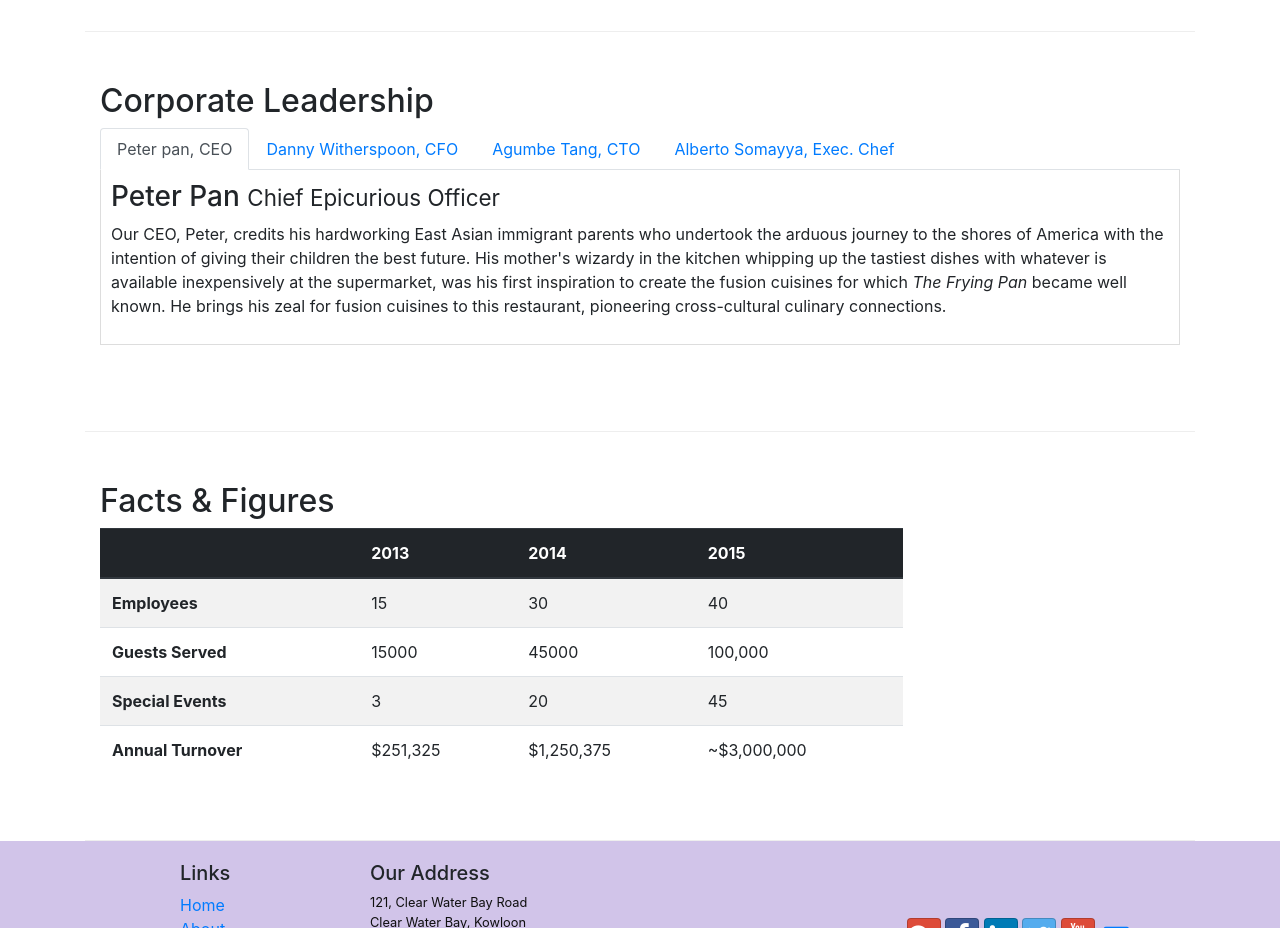
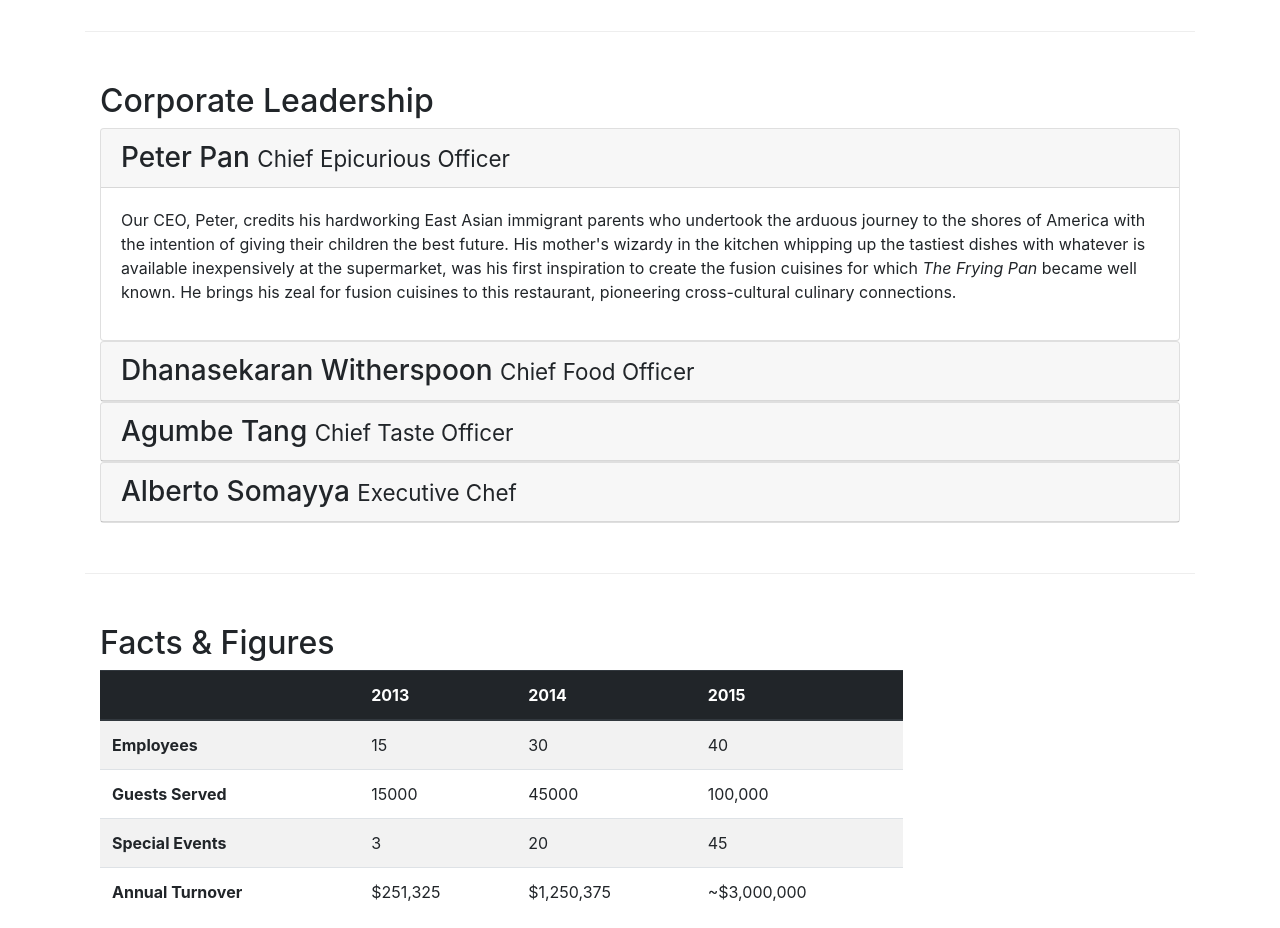
Before and after one commit to darwesh96/Confusion, a website: page aboutus.html in a window 1280 px wide. Shown: the part 940-1868 px from the top of the page. Drawn offline with nearby package versions, Linux system fonts and the light colour scheme.

Commit message:
accordion

```diff
--- a/aboutus.html
+++ b/aboutus.html
@@ -106,49 +106,68 @@
             <div class="col-12 col-sm-12">
                 <h2>Corporate Leadership</h2>
 
+                <div id="accordion">
 
-                <ul class="nav nav-tabs">
-                    <li class="nav-item">
-                        <a href="#peter" role="tab" data-toggle="tab" class="nav-link active">Peter pan, CEO</a>
-                    </li>
-                    <li class="nav-item">
-                      <a class="nav-link" href="#danny" role="tab"
-                        data-toggle="tab">Danny Witherspoon, CFO</a>
-                    </li>
-                    <li class="nav-item">
-                      <a class="nav-link" href="#agumbe"role="tab"
-                        data-toggle="tab">Agumbe Tang, CTO</a>
-                    </li>
-                    <li class="nav-item">
-                      <a class="nav-link" href="#alberto" role="tab"
-                        data-toggle="tab">Alberto Somayya, Exec. Chef</a>
-                    </li>
-                </ul>
-
-                <div class="tab-content">
-                  <div class="tab-pane fade show active" role="tabpanel" id="peter">
-                    <h3>Peter Pan <small>Chief Epicurious Officer</small></h3>
-                    <p class="d-none d-sm-block">Our CEO, Peter, credits his hardworking East Asian immigrant parents who undertook the arduous journey to the shores of America with the intention of giving their children the best future. His mother's wizardy in the kitchen whipping up the tastiest dishes with whatever is available inexpensively at the supermarket, was his first inspiration to create the fusion cuisines for which <em>The Frying Pan</em> became well known. He brings his zeal for fusion cuisines to this restaurant, pioneering cross-cultural culinary connections.</p>
+                  <div class="card">
+                    <div class="card-header" role="tab" id="peterhead">
+                      <h3 class="mb-0">
+                         <a data-toggle="collapse" data-target="#peter">
+                           Peter Pan <small>Chief Epicurious Officer</small>
+                         </a>
+                     </h3>
+                    </div>
+                    <div class="collapse show" id="peter" data-parent="#accordion">
+                      <div class="card-body">
+                        <p class="d-none d-sm-block">Our CEO, Peter, credits his hardworking East Asian immigrant parents who undertook the arduous journey to the shores of America with the intention of giving their children the best future. His mother's wizardy in the kitchen whipping up the tastiest dishes with whatever is available inexpensively at the supermarket, was his first inspiration to create the fusion cuisines for which <em>The Frying Pan</em> became well known. He brings his zeal for fusion cuisines to this restaurant, pioneering cross-cultural culinary connections.</p>
+                      </div>
+                      </div>
                   </div>
 
+                    <div class="card">
+                      <div class="card-header" role="tab" id="dannyhead">
+                        <h3 class="mb-0">
+                          <a data-toggle="collapse" data-target="#danny">
+                            Dhanasekaran Witherspoon <small>Chief Food Officer</small>
+                          </a>
+                        </h3>
+                      </div>
+                      <div class="collapse" id="danny" data-parent="#accordion">
+                        <div class="card-body">
+                          <p class="d-none d-sm-block">Our CFO, Danny, as he is affectionately referred to by his colleagues, comes from a long established family tradition in farming and produce. His experiences growing up on a farm in the Australian outback gave him great appreciation for varieties of food sources. As he puts it in his own words, <em>Everything that runs, wins, and everything that stays, pays!</em></p>
+                        </div>
+                      </div>
+                    </div>
 
-                  <div class="tab-pane fade" role="tabpanel" id="danny">
-                    <h3>Dhanasekaran Witherspoon <small>Chief Food Officer</small></h3>
-                    <p class="d-none d-sm-block">Our CFO, Danny, as he is affectionately referred to by his colleagues, comes from a long established family tradition in farming and produce. His experiences growing up on a farm in the Australian outback gave him great appreciation for varieties of food sources. As he puts it in his own words, <em>Everything that runs, wins, and everything that stays, pays!</em></p>
+                    <div class="card">
+                      <div class="card-header" role="tab" id="agumbehead">
+                        <h3 class="mb-0">
+                          <a data-toggle="collapse" data-target="#agumbe">
+                            Agumbe Tang <small>Chief Taste Officer</small>
+                          </a>
+                        </h3>
+                      </div>
+                      <div class="collapse" id="agumbe" data-parent="#accordion">
+                        <div class="card-body">
+                          <p class="d-none d-sm-block">Blessed with the most discerning gustatory sense, Agumbe, our CTO, personally ensures that every dish that we serve meets his exacting tastes. Our chefs dread the tongue lashing that ensues if their dish does not meet his exacting standards. He lives by his motto, <em>You click only if you survive my lick.</em></p>
+                        </div>
+                      </div>
+                    </div>
 
-                  </div>
+                    <div class="card">
+                      <div class="card-header" role="tab" id="albertohead">
+                        <h3 class="mb-0">
+                          <a data-toggle="collapse" data-target="#alberto">
+                            Alberto Somayya <small>Executive Chef</small>
+                          </a>
+                        </h3>
+                      </div>
+                      <div class="collapse" id="alberto" data-parent="#accordion">
+                        <div class="card-body">
+                          <p class="d-none d-sm-block">Award winning three-star Michelin chef with wide International experience having worked closely with whos-who in the culinary world, he specializes in creating mouthwatering Indo-Italian fusion experiences. He says, <em>Put together the cuisines from the two craziest cultures, and you get a winning hit! Amma Mia!</em></p>
+                        </div>
+                      </div>
+                    </div>
 
-                  <div class="tab-pane fade" role="tabpanel" id="agumbe">
-                    <h3>Agumbe Tang <small>Chief Taste Officer</small></h3>
-                    <p class="d-none d-sm-block">Blessed with the most discerning gustatory sense, Agumbe, our CTO, personally ensures that every dish that we serve meets his exacting tastes. Our chefs dread the tongue lashing that ensues if their dish does not meet his exacting standards. He lives by his motto, <em>You click only if you survive my lick.</em></p>
-
-                  </div>
-
-                  <div class="tab-pane fade" role="tabpanel" id="alberto">
-                    <h3>Alberto Somayya <small>Executive Chef</small></h3>
-                    <p class="d-none d-sm-block">Award winning three-star Michelin chef with wide International experience having worked closely with whos-who in the culinary world, he specializes in creating mouthwatering Indo-Italian fusion experiences. He says, <em>Put together the cuisines from the two craziest cultures, and you get a winning hit! Amma Mia!</em></p>
-
-                  </div>
                 </div>
               </div>
        </div>
```
